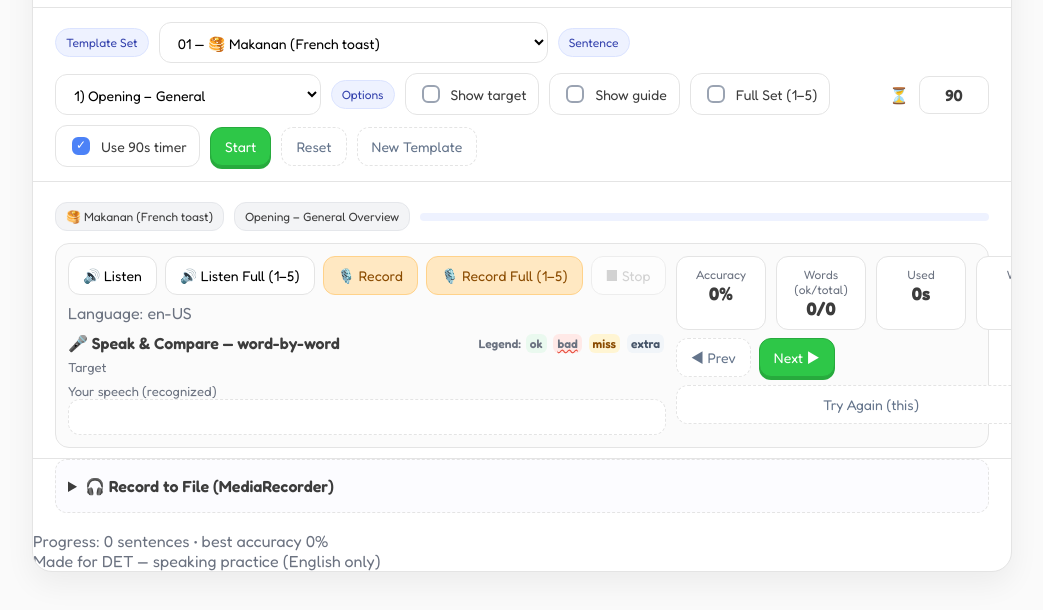
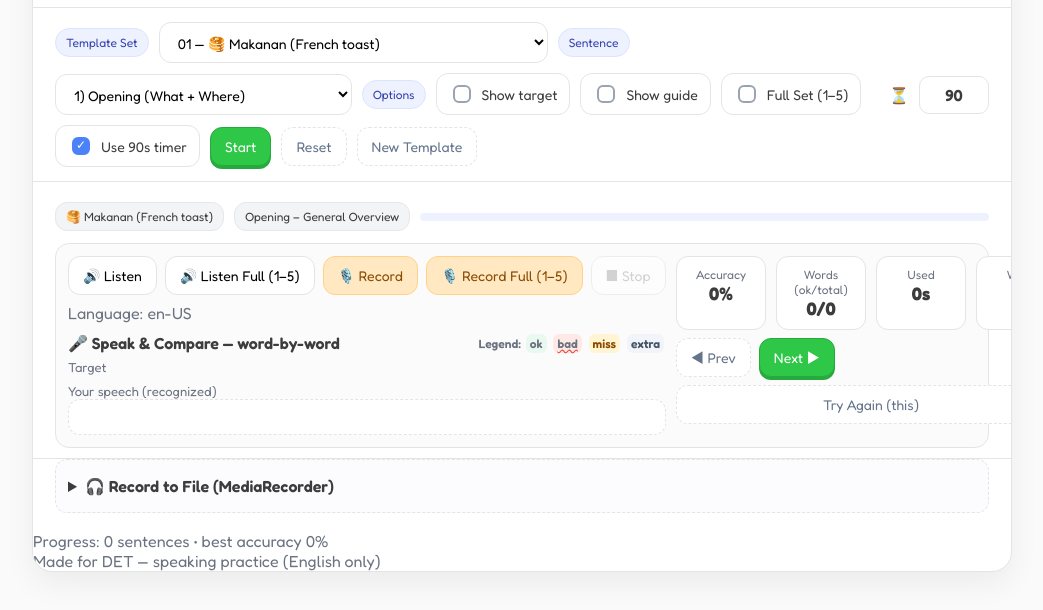
Before and after one commit to muhhilalsudarbi-pixel/DET-Speak-Photo, a plain HTML site: page index.html in a window 1280 px wide. Shown: the part 140-750 px from the top of the page, without its empty margins (118-1161 px from the left). Drawn offline with Linux system fonts and the light colour scheme.

Commit message:
Update index.html

```diff
--- a/index.html
+++ b/index.html
@@ -75,12 +75,13 @@
 
       <span class="badge">Sentence</span>
       <select id="sentSelect">
-        <option value="0">1) Opening – General</option>
-        <option value="1">2) Description – Clothes & Actions</option>
-        <option value="2">3) Background – Setting</option>
-        <option value="3">4) Inference – Context</option>
-        <option value="4">5) Reflection – Closing</option>
+        <option value="0">1) Opening (What + Where)</option>
+        <option value="1">2) Description (What are they doing?)</option>
+        <option value="2">3) Background (Where + When)</option>
+        <option value="3">4) Inference (Why + Guess the Context)</option>
+        <option value="4">5) Reflection (How + Opinion/Feeling)</option>
       </select>
+
 
       <span class="badge">Options</span>
       <label class="toggle"><input type="checkbox" id="showTarget"> Show target</label>
```
